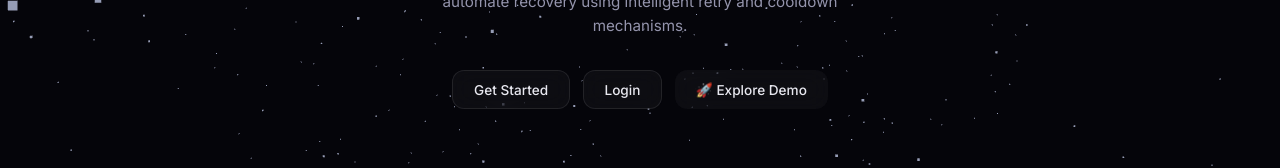
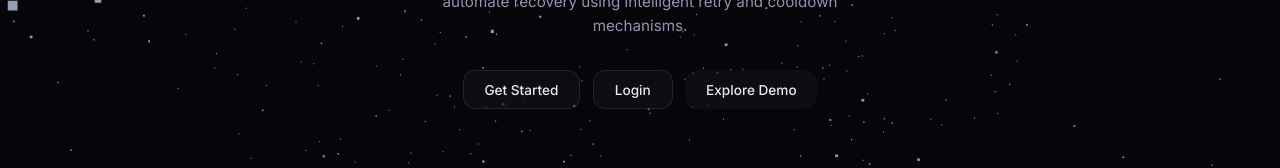
Before and after one commit to sakshi1603-gif/smart-api-failure-detection, a React (Create React App) app in the folder frontend/: page / in a window 1280 px wide. Shown: the part 465-633 px from the top of the page. Built offline with nearby package versions, Linux system fonts and the light colour scheme.

Commit message:
feat: implement demo account with Explore Demo button and dashboard banner

```diff
--- a/frontend/src/pages/Landing.jsx
+++ b/frontend/src/pages/Landing.jsx
@@ -84,7 +84,7 @@ function Landing() {
             onClick={handleDemoLogin}
             disabled={loadingDemo}
           >
-            {loadingDemo ? "Entering Demo..." : "🚀 Explore Demo"}
+            {loadingDemo ? "Entering Demo..." : "Explore Demo"}
           </button>
         </div>
         <p className="demo-note">
```
